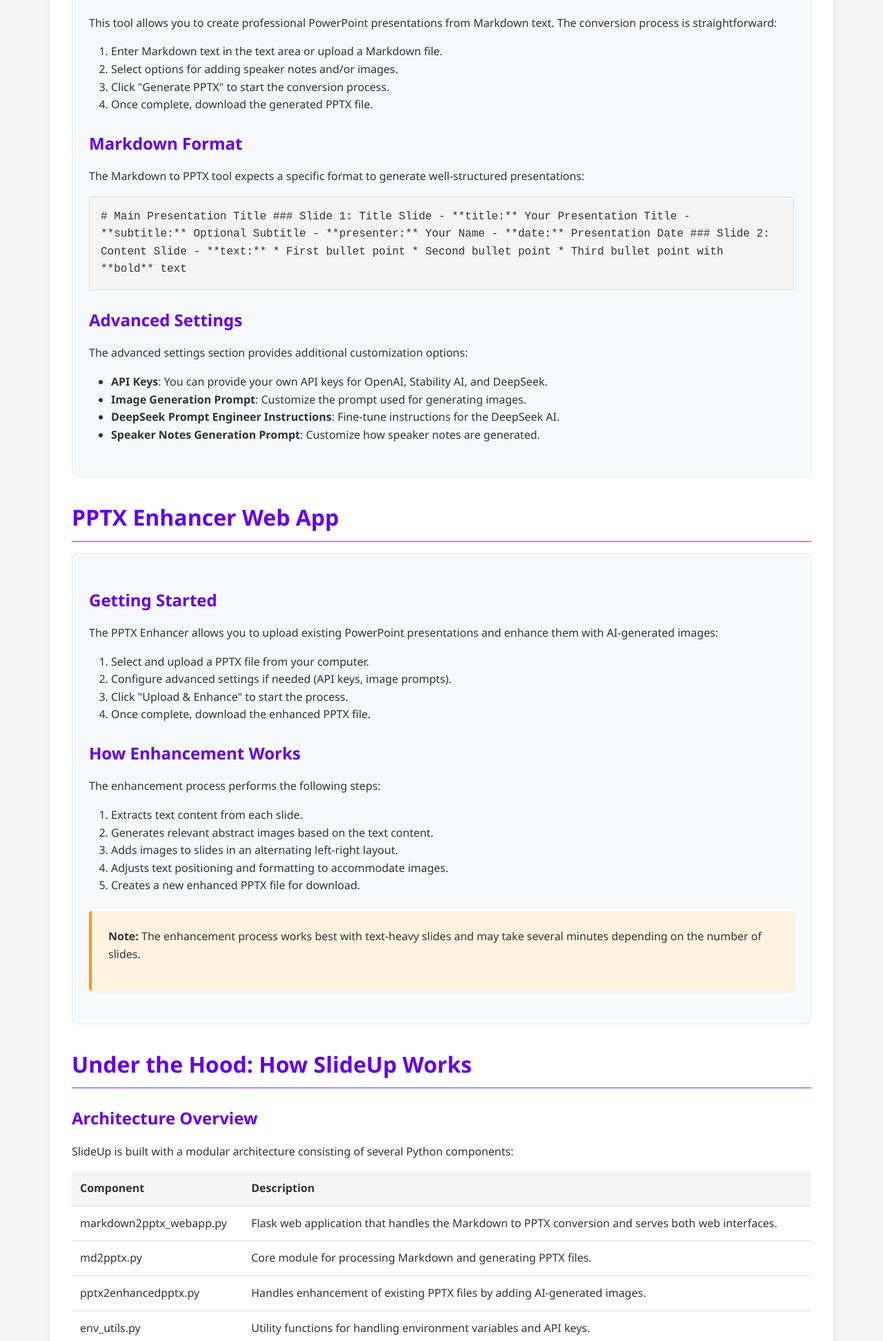
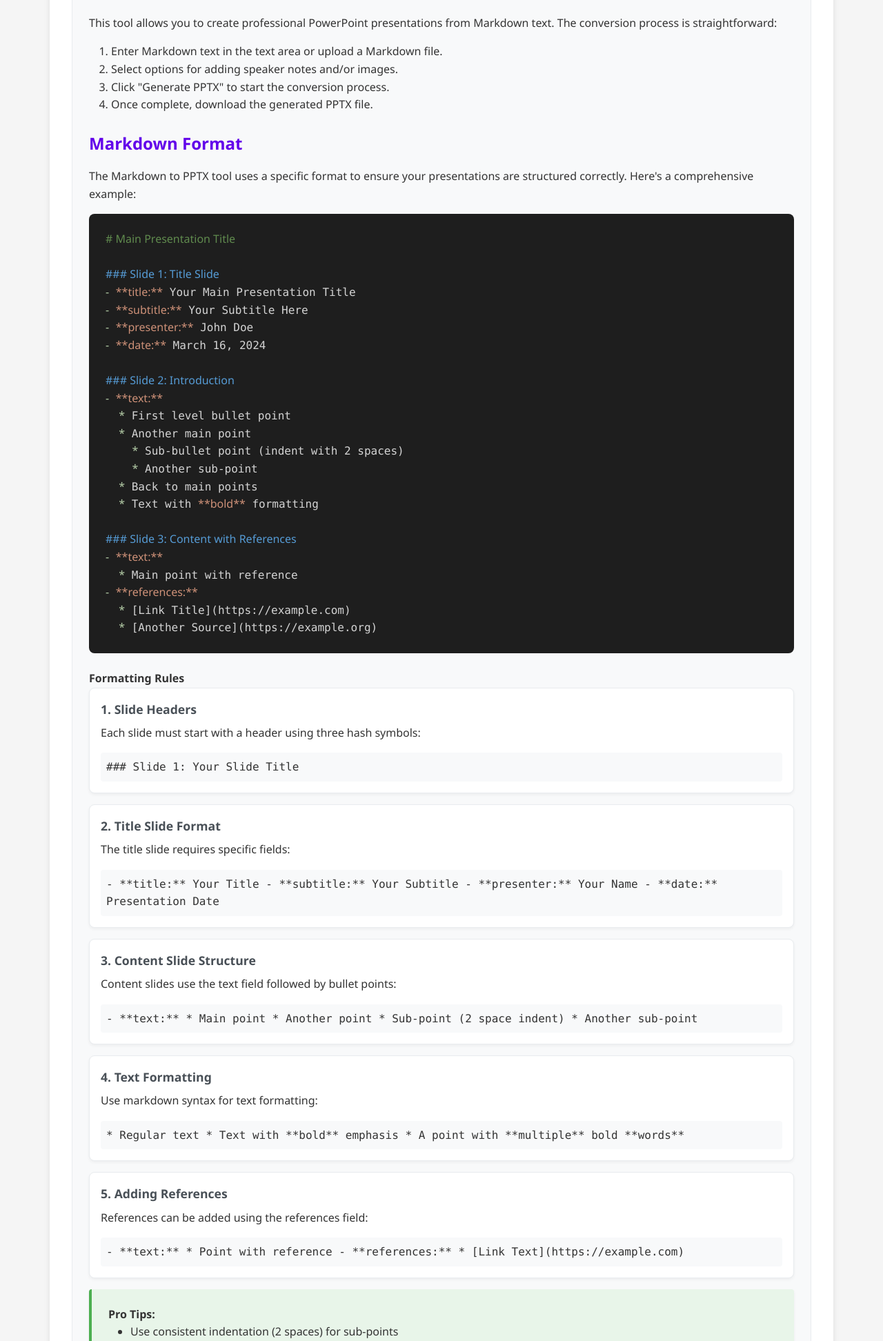
Before and after one commit to kosar/slideup, a Flask app: page /help in a window 1280 px wide. Shown: the part 885-2829 px from the top of the page at 69% size. Run offline with Flask 3, Linux system fonts and the light colour scheme; some libraries are stand-ins or nearby versions.

Commit message:
Enhance help.html with new CSS styles for markdown examples and formatting rules. Updated the Markdown format section to provide clearer examples and added detailed formatting rules for slide headers, title slides, content slides, text formatting, and references. This improves the user experience by offering comprehensive guidance on using the Markdown to PPTX tool effectively.

```diff
--- a/templates/help.html
+++ b/templates/help.html
@@ -216,6 +216,72 @@
                 margin: 0 0.5rem;
             }
         }
+
+        /* Add these new styles in the style section */
+        .markdown-example {
+            background-color: #1e1e1e;
+            color: #d4d4d4;
+            padding: 1.5rem;
+            border-radius: 8px;
+            font-family: 'Consolas', 'Monaco', 'Courier New', monospace;
+            line-height: 1.6;
+            margin-bottom: 1.5rem;
+            overflow-x: auto;
+            white-space: pre;
+        }
+
+        .markdown-example .slide-separator {
+            color: #569cd6;
+            margin-top: 1.5em;
+            margin-bottom: 0.5em;
+        }
+
+        .markdown-example .markdown-comment {
+            color: #608b4e;
+        }
+
+        .markdown-example .markdown-bold {
+            color: #ce9178;
+        }
+
+        .markdown-example .markdown-bullet {
+            color: #b5cea8;
+        }
+
+        .code-hint {
+            display: inline-block;
+            background-color: #f8f9fa;
+            padding: 0.2em 0.4em;
+            border-radius: 3px;
+            font-family: 'Consolas', 'Monaco', 'Courier New', monospace;
+            color: #e83e8c;
+            font-size: 0.9em;
+            border: 1px solid #dee2e6;
+        }
+
+        .rule-card {
+            background-color: #ffffff;
+            border: 1px solid #e9ecef;
+            border-radius: 8px;
+            padding: 1rem;
+            margin-bottom: 1rem;
+            box-shadow: 0 2px 4px rgba(0,0,0,0.05);
+        }
+
+        .rule-card h5 {
+            color: #495057;
+            margin-bottom: 0.5rem;
+            font-size: 1.1em;
+        }
+
+        .rule-card .example {
+            background-color: #f8f9fa;
+            padding: 0.5rem;
+            border-radius: 4px;
+            margin-top: 0.5rem;
+            font-family: 'Consolas', 'Monaco', 'Courier New', monospace;
+        }
+        /* End of new styles */
     </style>
 </head>
 <body>
@@ -262,35 +328,93 @@
                 </ol>
 
                 <h3>Markdown Format</h3>
-                <p>The Markdown to PPTX tool expects a specific format to generate well-structured presentations:</p>
+                <p>The Markdown to PPTX tool uses a specific format to ensure your presentations are structured correctly. Here's a comprehensive example:</p>
 
-                <div class="code-block">
-# Main Presentation Title
+                <pre class="markdown-example">
+<span class="markdown-comment"># Main Presentation Title</span>
 
-### Slide 1: Title Slide
-- **title:** Your Presentation Title
-- **subtitle:** Optional Subtitle
+<span class="slide-separator">### Slide 1: Title Slide</span>
+<span class="markdown-bullet">-</span> <span class="markdown-bold">**title:**</span> Your Main Presentation Title
+<span class="markdown-bullet">-</span> <span class="markdown-bold">**subtitle:**</span> Your Subtitle Here
+<span class="markdown-bullet">-</span> <span class="markdown-bold">**presenter:**</span> John Doe
+<span class="markdown-bullet">-</span> <span class="markdown-bold">**date:**</span> March 16, 2024
+
+<span class="slide-separator">### Slide 2: Introduction</span>
+<span class="markdown-bullet">-</span> <span class="markdown-bold">**text:**</span>
+  <span class="markdown-bullet">*</span> First level bullet point
+  <span class="markdown-bullet">*</span> Another main point
+    <span class="markdown-bullet">*</span> Sub-bullet point (indent with 2 spaces)
+    <span class="markdown-bullet">*</span> Another sub-point
+  <span class="markdown-bullet">*</span> Back to main points
+  <span class="markdown-bullet">*</span> Text with <span class="markdown-bold">**bold**</span> formatting
+
+<span class="slide-separator">### Slide 3: Content with References</span>
+<span class="markdown-bullet">-</span> <span class="markdown-bold">**text:**</span>
+  <span class="markdown-bullet">*</span> Main point with reference
+<span class="markdown-bullet">-</span> <span class="markdown-bold">**references:**</span>
+  <span class="markdown-bullet">*</span> [Link Title](https://example.com)
+  <span class="markdown-bullet">*</span> [Another Source](https://example.org)</pre>
+
+                <div class="formatting-rules">
+                    <h4>Formatting Rules</h4>
+
+                    <div class="rule-card">
+                        <h5>1. Slide Headers</h5>
+                        <p>Each slide must start with a header using three hash symbols:</p>
+                        <div class="example">### Slide 1: Your Slide Title</div>
+                    </div>
+
+                    <div class="rule-card">
+                        <h5>2. Title Slide Format</h5>
+                        <p>The title slide requires specific fields:</p>
+                        <div class="example">
+- **title:** Your Title
+- **subtitle:** Your Subtitle
 - **presenter:** Your Name
-- **date:** Presentation Date
+- **date:** Presentation Date</div>
+                    </div>
 
-### Slide 2: Content Slide
+                    <div class="rule-card">
+                        <h5>3. Content Slide Structure</h5>
+                        <p>Content slides use the text field followed by bullet points:</p>
+                        <div class="example">
 - **text:**
-  * First bullet point
-  * Second bullet point
-  * Third bullet point with **bold** text
-</div>
+  * Main point
+  * Another point
+    * Sub-point (2 space indent)
+    * Another sub-point</div>
+                    </div>
 
-                <h3>Advanced Settings</h3>
-                <p>
-                    The advanced settings section provides additional customization options:
-                </p>
+                    <div class="rule-card">
+                        <h5>4. Text Formatting</h5>
+                        <p>Use markdown syntax for text formatting:</p>
+                        <div class="example">
+* Regular text
+* Text with **bold** emphasis
+* A point with **multiple** bold **words**</div>
+                    </div>
 
-                <ul>
-                    <li><strong>API Keys</strong>: You can provide your own API keys for OpenAI, Stability AI, and DeepSeek.</li>
-                    <li><strong>Image Generation Prompt</strong>: Customize the prompt used for generating images.</li>
-                    <li><strong>DeepSeek Prompt Engineer Instructions</strong>: Fine-tune instructions for the DeepSeek AI.</li>
-                    <li><strong>Speaker Notes Generation Prompt</strong>: Customize how speaker notes are generated.</li>
-                </ul>
+                    <div class="rule-card">
+                        <h5>5. Adding References</h5>
+                        <p>References can be added using the references field:</p>
+                        <div class="example">
+- **text:**
+  * Point with reference
+- **references:**
+  * [Link Text](https://example.com)</div>
+                    </div>
+                </div>
+
+                <div class="card note">
+                    <h4>Pro Tips:</h4>
+                    <ul>
+                        <li>Use consistent indentation (2 spaces) for sub-points</li>
+                        <li>Keep bullet points concise and clear</li>
+                        <li>Number your slides sequentially</li>
+                        <li>Test with a small presentation first</li>
+                        <li>You can copy the example above and modify it for your needs</li>
+                    </ul>
+                </div>
             </div>
 
             <h2>PPTX Enhancer Web App</h2>
```
